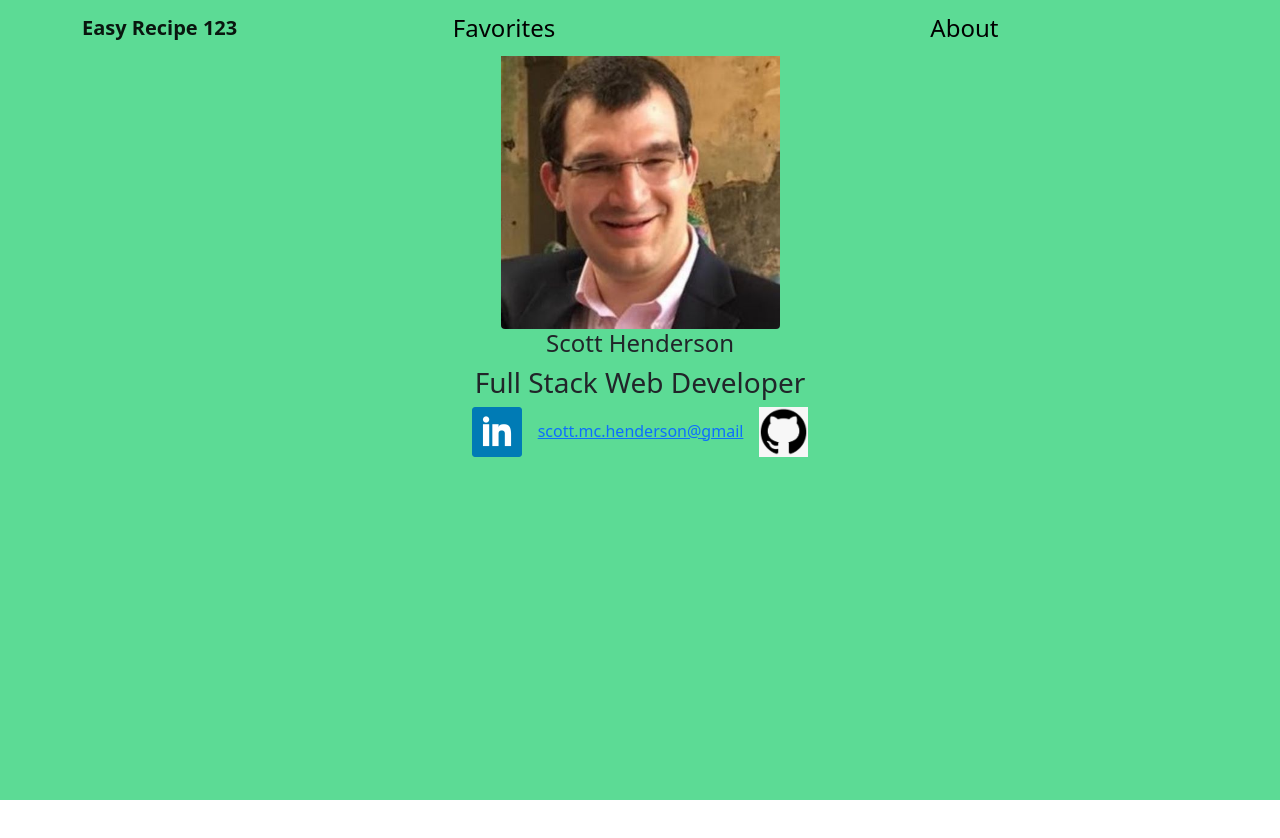
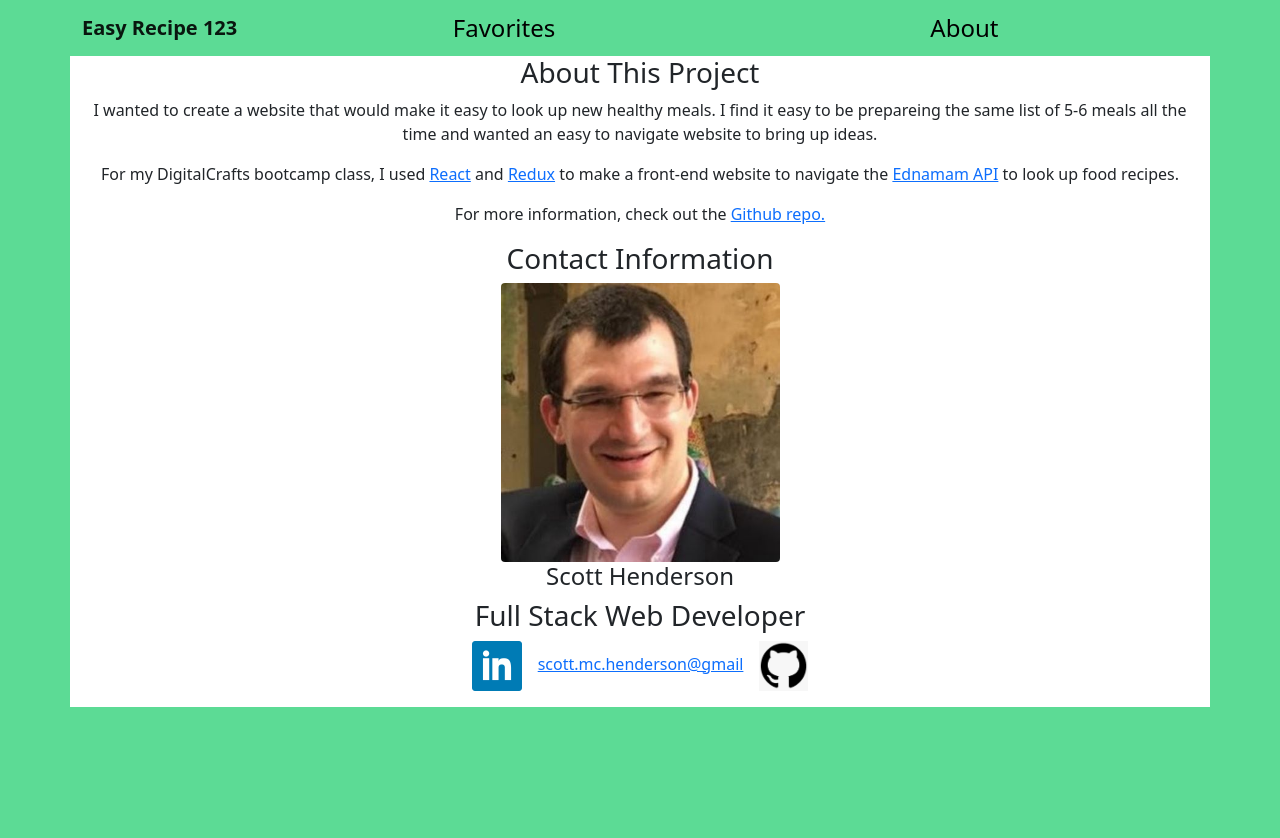
Before and after one commit to smhenderson89/easyRecipe, a React (Create React App) app: page /About in a window 1280 px wide. Shown: the top 838 px of the page. Before the commit the page ends 800 px from the top, so only its background shows below. Built offline with nearby package versions, Linux system fonts and the light colour scheme.

Commit message:
update .env file, About page

```diff
--- /dev/null
+++ b/src/Components/About.css
@@ -0,0 +1,8 @@
+.pb-3 {
+    margin-top: 3.5rem;
+    background-color: white;
+}
+
+.profilePic {
+    margin-top: 0px;
+}
--- a/src/Components/About.jsx
+++ b/src/Components/About.jsx
@@ -6,13 +6,23 @@ import LinkedIn from "./Images/linkedinLogo.png";
 import Image from 'react-bootstrap/Image';
 import Container from 'react-bootstrap/Container'
 import { Col, Row } from "react-bootstrap";
+import './About.css';
 
 function About() {
   return (
     <>
       <Container className = "pb-3">
         <Row>
+          <h3>About This Project</h3>
+          <div>
+            <p>I wanted to create a website that would make it easy to look up new healthy meals. I find it easy to be prepareing the same list of 5-6 meals all the time and wanted an easy to navigate website to bring up ideas.</p>
+            <p>For my DigitalCrafts bootcamp class, I used <a href = "https://reactjs.org/">React</a> and <a href = "https://redux.js.org/">Redux</a> to make a front-end website to navigate the <a href = "https://developer.edamam.com/?ref=public-apis">Ednamam API</a> to look up food recipes.</p>
+            <p>For more information, check out the <a href = "https://github.com/smhenderson89/easyRecipe">Github repo.</a></p>
+          </div>
+        </Row>
+        <Row>
             <Col>
+                <h3>Contact Information</h3>
                 <Image className="profilePic" src={ProfilePic} alt="Profile Pic" rounded />
             </Col>
         </Row>
--- a/src/Components/SearchRecipe.jsx
+++ b/src/Components/SearchRecipe.jsx
@@ -13,16 +13,8 @@ function SearchRecipe() {
 
     const getRecipe = (event) => {
         try {
-            console.log(process.env.REACT_APP_ID_VAR);
-            console.log(process.env.REACT_APP__KEY);
             event.preventDefault()
-            axios.get(`https://api.edamam.com/api/recipes/v2?type=public
-            &app_id=${process.env.REACT_APP_ID_VAR}
-            &app_key=${process.env.REACT_APP__KEY}
-            &q=${inputValue}
-            &calories=500-1000
-            &imageSize=SMALL
-            &time=10-60`,
+            axios.get(`https://api.edamam.com/api/recipes/v2?type=public&app_id=${process.env.REACT_APP_ID_VAR}&app_key=${process.env.REACT_APP__KEY}&q=${inputValue}&calories=500-1000&imageSize=SMALL&time=10-60`,
                 {
                     headers: {
                         'Access-Control-Allow-Origin': '*',
@@ -52,18 +44,9 @@ function SearchRecipe() {
     }
 
     // UseEffect for Default API Call:
-    const getDefaultRecipe = () => {
-        // console.log('API called');
-        // event.preventDefault()
-        // const APP_ID = "0f25f43a";
-        // const APP_KEY = "4638dc3291ceb38bd729a2d8d0bb4fbd";
+    const getDefaultRecipe = (event) => {
         try {
-            axios.get(`https://api.edamam.com/api/recipes/v2?type=public
-            &app_id=${process.env.REACT_APP_ID_VAR}
-            &app_key=${process.env.REACT_APP__KEY}
-            &q=pasta
-            &calories=500-1000&imageSize=SMALL
-            &time=10-60`,
+            axios.get(`https://api.edamam.com/api/recipes/v2?type=public&app_id=${process.env.REACT_APP_ID_VAR}&app_key=${process.env.REACT_APP__KEY}&q=pasta&calories=500-1000&imageSize=SMALL&time=10-60`,
                 {
                     headers: {
                         'Access-Control-Allow-Origin': '*',
```
